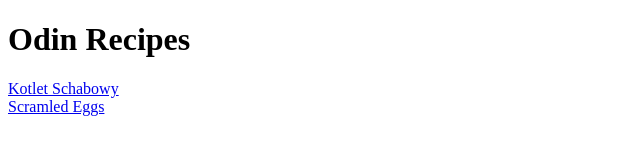
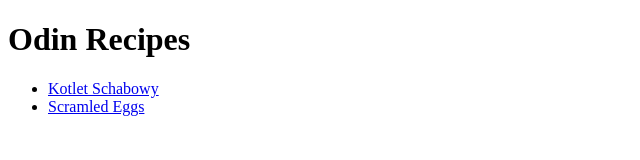
Before and after one commit to Kub-us/odin-recipes, a plain HTML site: page index.html in a window 1280 px wide. Shown: the whole page, without its empty margins (0-640 px from the left). Drawn offline with Linux system fonts and the light colour scheme.

Commit message:
Made recipes into ul

```diff
--- a/index.html
+++ b/index.html
@@ -7,9 +7,10 @@
 
     <body>
         <h1>Odin Recipes</h1>
-        <a href="recipes/schabowy.html">Kotlet Schabowy</a>
-        <br>
-        <a href="recipes/scrambledeggs.html">Scramled Eggs</a>
+        <ul>
+            <li><a href="recipes/schabowy.html">Kotlet Schabowy</a></li>
+            <li><a href="recipes/scrambledeggs.html">Scramled Eggs</a></li>
+        </ul>
     </body>
 
 </html>
```
